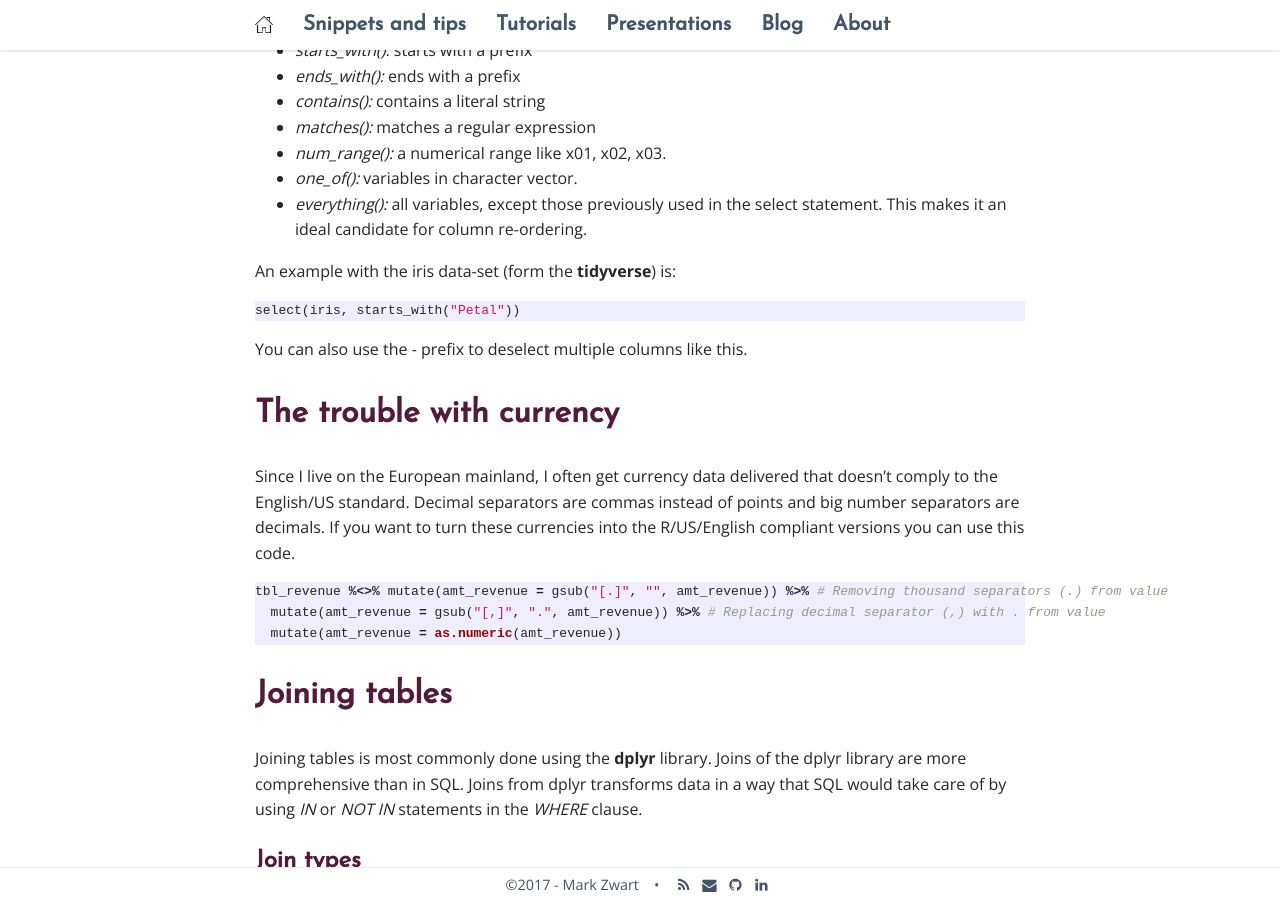
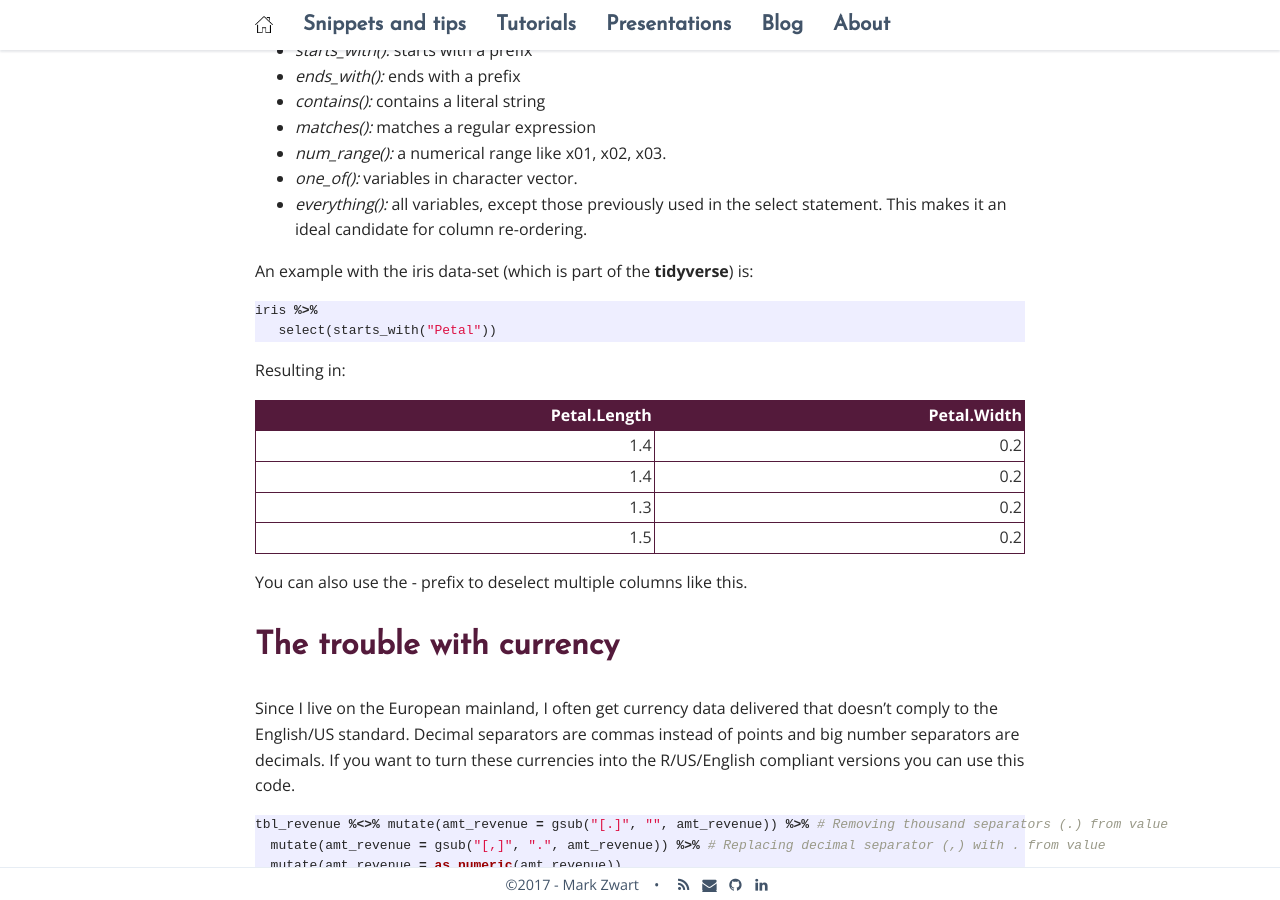
Before and after one commit to mark-me/mark-me.github.io, a Jekyll site: the page built from _pages/snippets-and-tips/data-transformation.md, in a window 1280 px wide and 900 px high, scrolled down 680 px. Built offline with Jekyll 4.4.1, drawn with Linux system fonts in a browser that asks for light colours; nearby versions of some CDN libraries; comment, search, counter and statistics services are not loaded.

Commit message:
Update data-transformation.md

````diff
--- a/_pages/snippets-and-tips/data-transformation.md
+++ b/_pages/snippets-and-tips/data-transformation.md
@@ -20,11 +20,19 @@ If you adhere to certain column naming conventions (like using the prefix _amt__
 *   _one_of():_ variables in character vector.
 *   _everything():_ all variables, except those previously used in the select statement. This makes it an ideal candidate for column re-ordering.
 
-An example with the iris data-set (form the **tidyverse**) is:
+An example with the iris data-set (which is part of the **tidyverse**) is:
+```r
+iris %>%
+   select(starts_with("Petal"))
+```
+Resulting in:
 
-```r
-select(iris, starts_with("Petal"))
-```
+|Petal.Length|Petal.Width|
+|    ---:    |    ---:   |
+|1.4|0.2|
+|1.4|0.2|
+|1.3|0.2|
+|1.5|0.2|
 
 You can also use the - prefix to deselect multiple columns like this.
 
````
